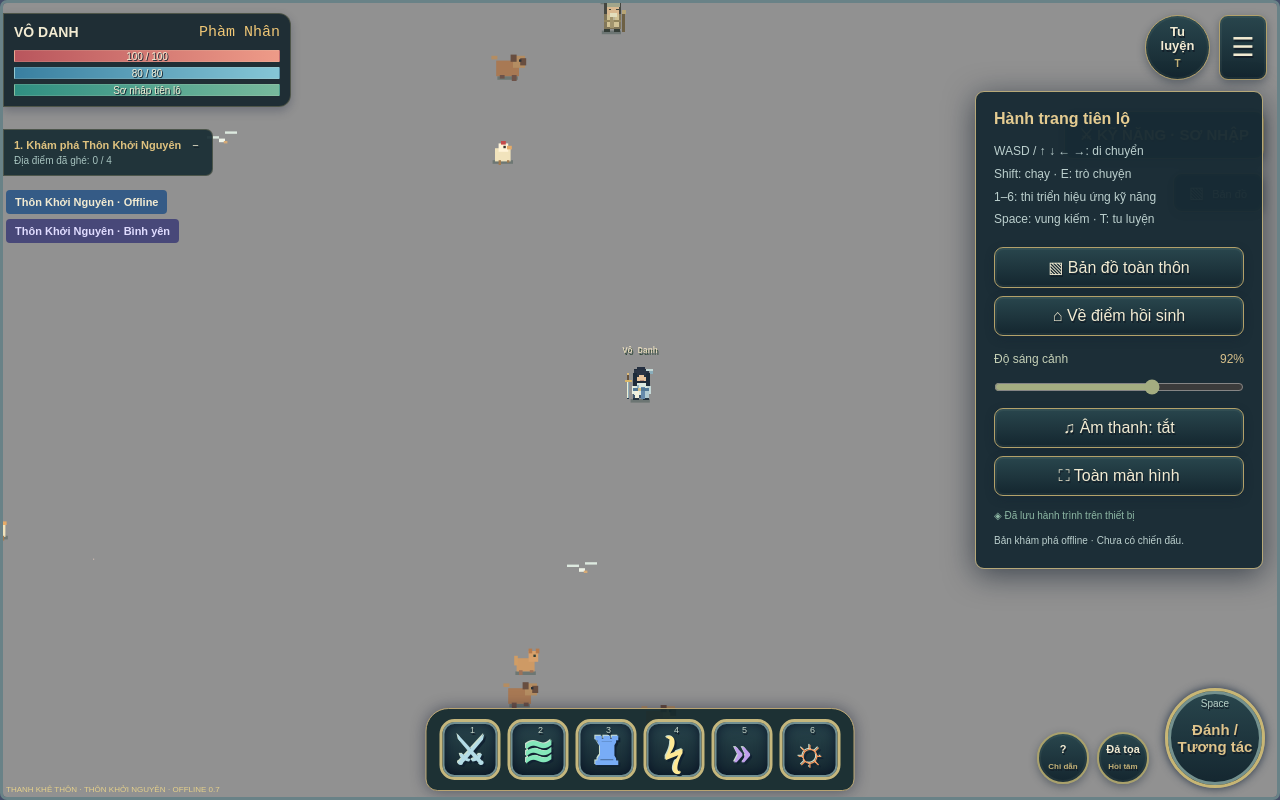
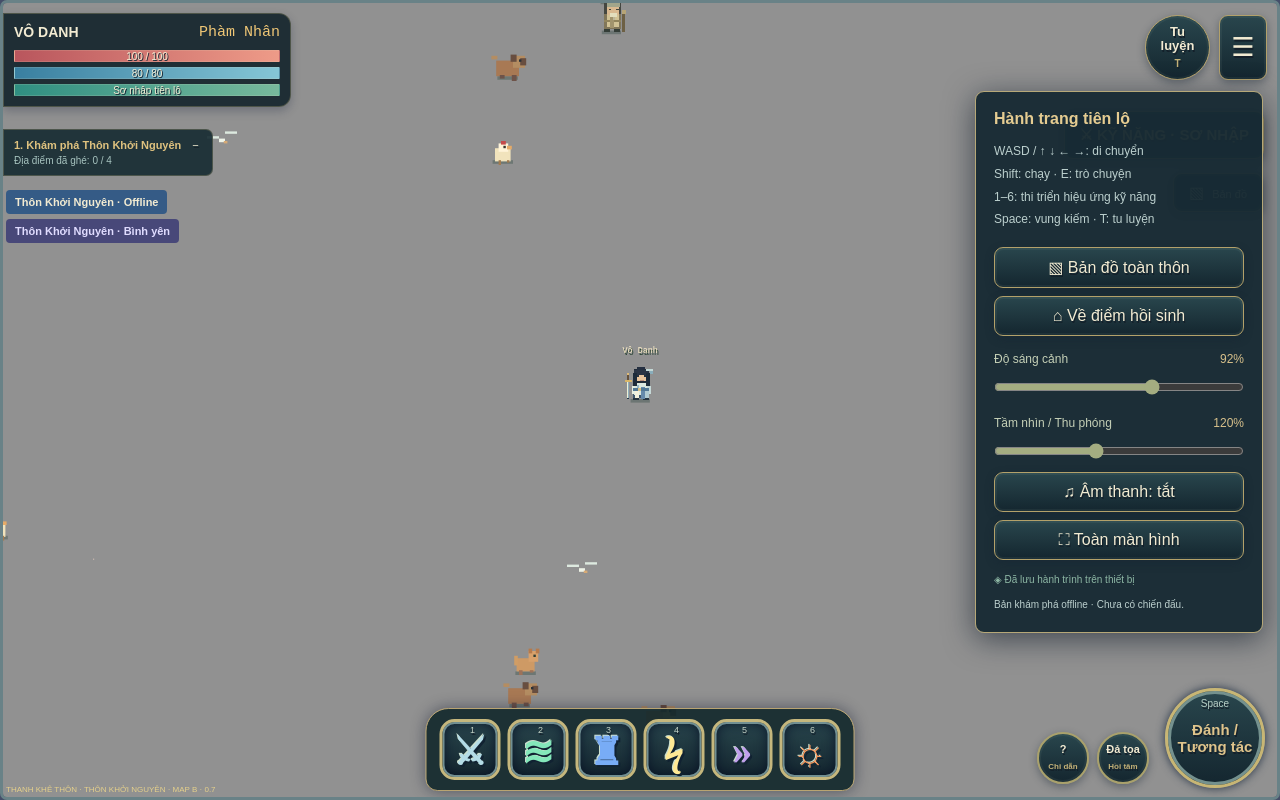
Before and after one commit to 22006016-prog/tutien23, a website: page index.html in a window 1280 px wide. Both pictures are taken after a click on the button "Mở menu". Drawn offline with Linux system fonts and the light colour scheme.

Commit message:
Map B: restore old village UI with camera zoom control and wildlife script

```diff
--- a/index.html
+++ b/index.html
@@ -1,15 +1,15 @@
-<!doctype html><html lang="vi"><head><meta charset="utf-8"><meta name="viewport" content="width=device-width,initial-scale=1,viewport-fit=cover"><meta name="theme-color" content="#343d58"><meta name="game-build" content="map-c-v0.7"><title>Tu Tiên · Thôn Khởi Nguyên</title><link rel="stylesheet" href="style.css?v=7"></head><body>
+<!doctype html><html lang="vi"><head><meta charset="utf-8"><meta name="viewport" content="width=device-width,initial-scale=1,viewport-fit=cover"><meta name="theme-color" content="#343d58"><title>Map B 0.7 · Tu Tiên · Thôn Khởi Nguyên</title><link rel="stylesheet" href="style.css?v=B7"></head><body>
 <main class="game-frame" aria-label="Thôn Khởi Nguyên"><canvas id="game" tabindex="0" aria-label="Di chuyển bằng WASD hoặc phím mũi tên"></canvas>
 <section class="player-card" aria-label="Chỉ số nhân vật"><div class="player-title"><strong>VÔ DANH</strong><span>Phàm Nhân</span></div><div class="bar hp"><span>100 / 100</span></div><div class="bar mp"><span>80 / 80</span></div><div class="bar xp"><span>Sơ nhập tiên lộ</span></div></section>
 <section class="quest"><div><strong>1. Khám phá Thôn Khởi Nguyên</strong><small id="progress">Địa điểm đã ghé: 0 / 4</small></div><button id="quest-toggle" aria-label="Thu gọn nhiệm vụ">−</button></section>
 <div class="world-tags"><span>Thôn Khởi Nguyên · Offline</span><span class="night">Thôn Khởi Nguyên · Bình yên</span></div>
 <nav class="top-actions" aria-label="Tiện ích"><button id="cultivate" class="round">Tu<br>luyện<small>T</small></button><button id="menu-toggle" aria-expanded="false" aria-controls="menu" aria-label="Mở menu">☰</button></nav>
 <button id="skills-toggle" class="skills-title">⚔ KỸ NĂNG · SƠ NHẬP</button>
-<section id="menu" class="panel" hidden><h2>Hành trang tiên lộ</h2><p>WASD / ↑ ↓ ← →: di chuyển<br>Shift: chạy · E: trò chuyện<br>1–6: thi triển hiệu ứng kỹ năng<br>Space: vung kiếm · T: tu luyện</p><button id="open-map">▧ Bản đồ toàn thôn</button><button id="return-spawn">⌂ Về điểm hồi sinh</button><label class="brightness-control" for="brightness">Độ sáng cảnh <output id="brightness-value">92%</output><input id="brightness" type="range" min="60" max="110" value="92" step="1"></label><button id="sound" aria-pressed="false">♫ <span>Âm thanh: tắt</span></button><button id="fullscreen">⛶ Toàn màn hình</button><small id="save-state">Tự động lưu trên thiết bị</small><p class="note">Bản khám phá offline · Chưa có chiến đấu.</p></section>
+<section id="menu" class="panel" hidden><h2>Hành trang tiên lộ</h2><p>WASD / ↑ ↓ ← →: di chuyển<br>Shift: chạy · E: trò chuyện<br>1–6: thi triển hiệu ứng kỹ năng<br>Space: vung kiếm · T: tu luyện</p><button id="open-map">▧ Bản đồ toàn thôn</button><button id="return-spawn">⌂ Về điểm hồi sinh</button><label class="brightness-control" for="brightness">Độ sáng cảnh <output id="brightness-value">92%</output><input id="brightness" type="range" min="60" max="110" value="92" step="1"></label><label class="brightness-control" for="camera-zoom">Tầm nhìn / Thu phóng <output id="camera-zoom-value">120%</output><input id="camera-zoom" type="range" min="90" max="165" value="120" step="5"></label><button id="sound" aria-pressed="false">♫ <span>Âm thanh: tắt</span></button><button id="fullscreen">⛶ Toàn màn hình</button><small id="save-state">Tự động lưu trên thiết bị</small><p class="note">Bản khám phá offline · Chưa có chiến đấu.</p></section>
 <button id="map-peek" class="map-peek" aria-label="Mở bản đồ toàn thôn"><span>▧</span> Bản đồ</button><section id="map-overview" class="map-overview" hidden aria-label="Bản đồ Thôn Khởi Nguyên"><div class="overview-card"><header><div><small>VÙNG AN TOÀN</small><h2>Thôn Khởi Nguyên</h2></div><button id="close-map" aria-label="Đóng bản đồ">×</button></header><div class="overview-image"><img id="overview-art" alt="Toàn cảnh Thôn Khởi Nguyên"><i id="map-marker" title="Bạn đang ở đây"></i></div><p><span>◆</span> Điểm khởi đầu / hồi sinh ở sân giữa thôn <b>● Bạn đang ở đây</b></p></div></section><div id="toast" role="status">Thôn Khởi Nguyên — tiên lộ khởi hành</div>
 <button id="interact" class="interact" hidden><kbd>E</kbd> Trò chuyện</button>
 <div id="joystick" aria-label="Cần điều khiển cảm ứng"><div id="stick"></div></div>
 <div class="skill-bar" aria-label="Kỹ năng hiệu ứng"><button data-skill="0" title="Kiếm khí — hiệu ứng"><kbd>1</kbd><span>⚔</span></button><button data-skill="1" title="Thanh phong — hiệu ứng"><kbd>2</kbd><span>≋</span></button><button data-skill="2" title="Băng trụ — hiệu ứng"><kbd>3</kbd><span>♜</span></button><button data-skill="3" title="Lôi quang — hiệu ứng"><kbd>4</kbd><span>ϟ</span></button><button data-skill="4" title="Ảnh bộ — hiệu ứng"><kbd>5</kbd><span>»</span></button><button data-skill="5" title="Hỏa liên — hiệu ứng"><kbd>6</kbd><span>☼</span></button></div>
 <div class="quick-actions"><button id="help" class="round">?<small>Chỉ dẫn</small></button><button id="meditate" class="round">Đả tọa<small>Hồi tâm</small></button></div><button id="attack" class="attack"><small>Space</small>Đánh /<br>Tương tác</button>
-<div class="map-label">THANH KHÊ THÔN · THÔN KHỞI NGUYÊN · OFFLINE 0.7</div><div id="dialog" class="dialog" hidden><small>TRƯỞNG THÔN</small><p></p><button id="close-dialog">Tiếp tục hành trình ↵</button></div>
-</main><script src="world.js?v=7"></script><script src="tiles.js?v=7"></script><script src="scenery.js?v=7"></script><script src="wildlife.js?v=7"></script><script src="game.js?v=7"></script></body></html>
+<div class="map-label">THANH KHÊ THÔN · THÔN KHỞI NGUYÊN · MAP B · 0.7</div><div id="dialog" class="dialog" hidden><small>TRƯỞNG THÔN</small><p></p><button id="close-dialog">Tiếp tục hành trình ↵</button></div>
+</main><script src="world.js?v=B7"></script><script src="tiles.js?v=B7"></script><script src="scenery.js?v=B7"></script><script src="wildlife.js?v=B7"></script><script src="game.js?v=B7"></script></body></html>
```
